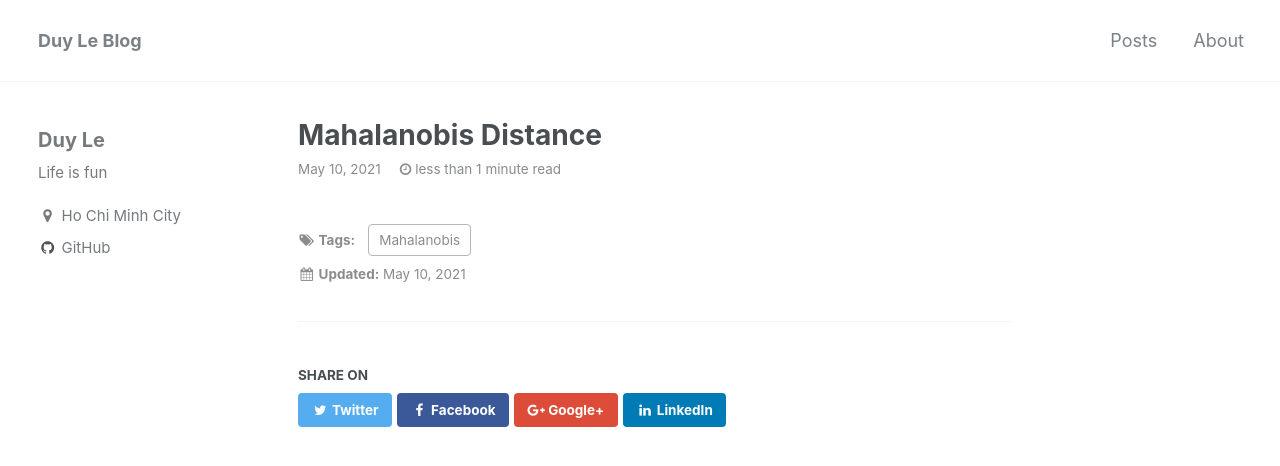
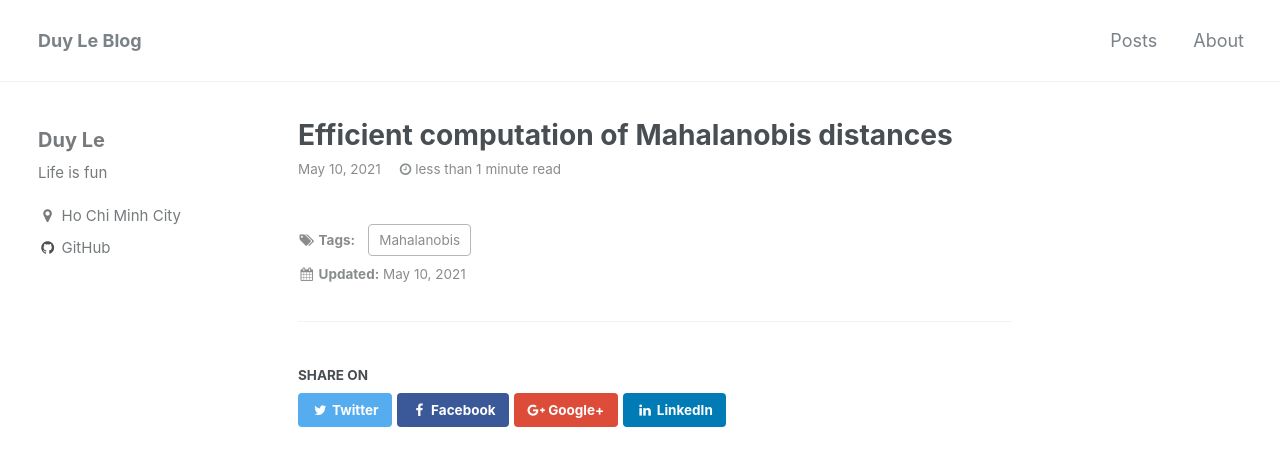
Before and after one commit to duyle-py/tmp_blog, a Jekyll site: the page built from _posts/2021-05-10-math-support.md, in a window 1280 px wide and 900 px high. Shown: the top 466 px of the window. Built offline with Jekyll 4.4.1, drawn with Linux system fonts in a browser that asks for light colours; some of the changed text lies outside the part shown.

Commit message:
Update and rename 2018-07-16-math-support.md to 2021-05-10-math-support.md

```diff
--- a/_posts/2018-07-16-math-support.md
+++ b/_posts/2021-05-10-math-support.md
@@ -1,5 +1,5 @@
 ---
-title: Mahalanobis Distance
+title: Efficient computation of Mahalanobis distances
 date: 2021-05-10
 tags: Mahalanobis
 use_math: true
```
